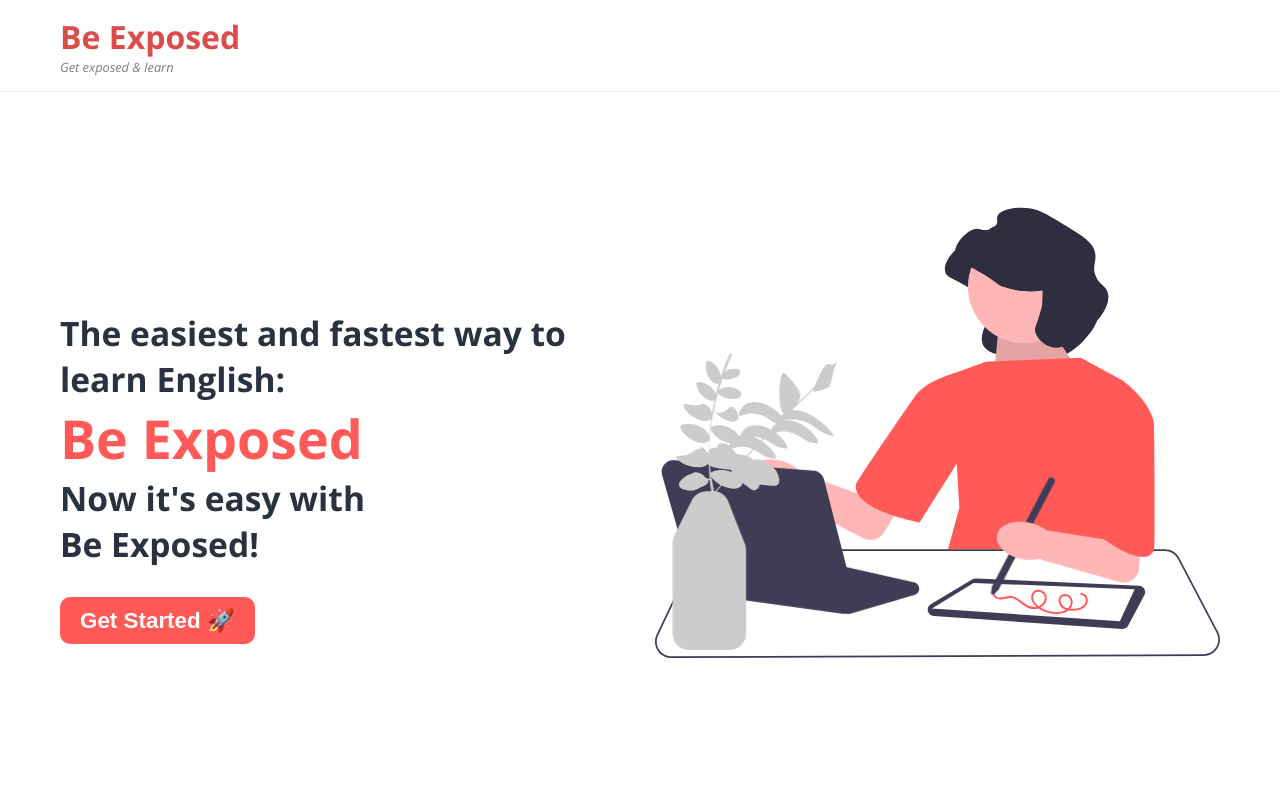
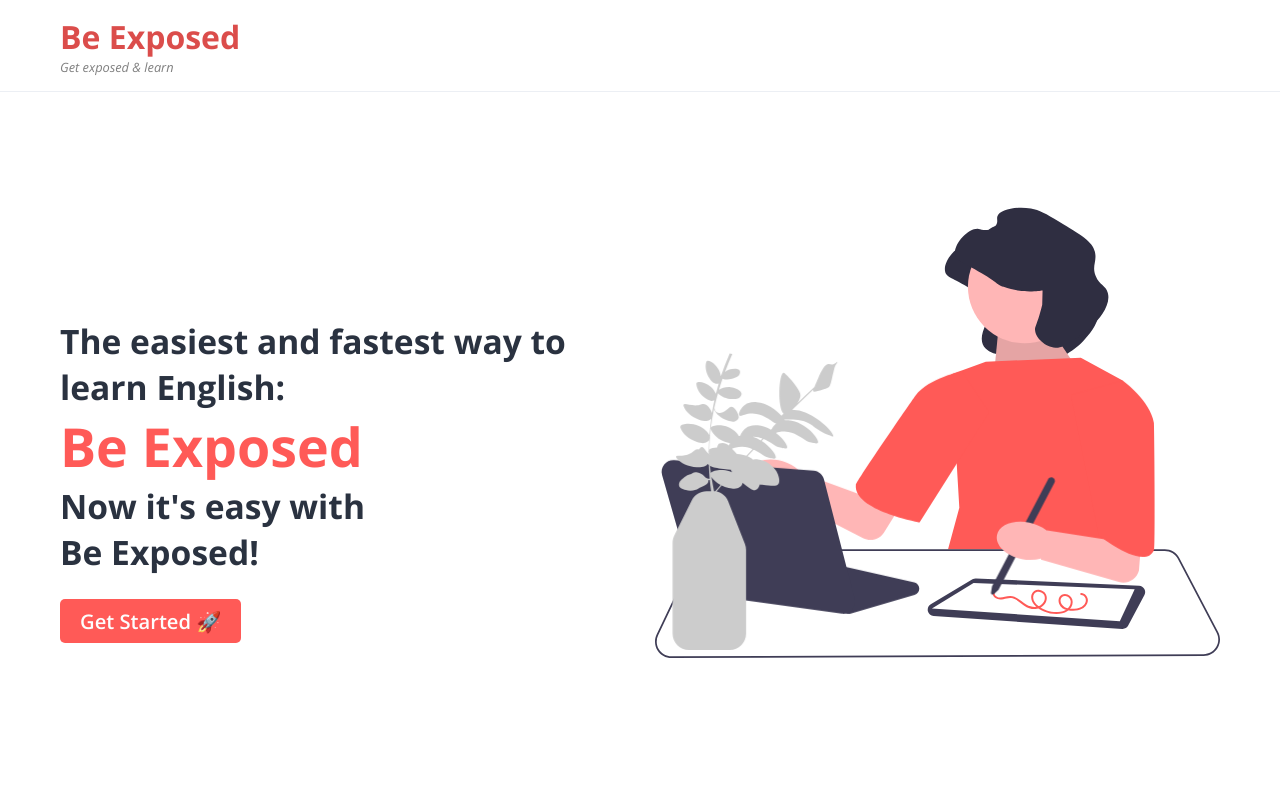
Before and after one commit to coderdal/Be-Exposed, a React (Create React App) app: page / in a window 1280 px wide. Shown: the top 800 px of the page. Built offline with nearby package versions, Linux system fonts and the light colour scheme.

Commit message:
Get started link added

```diff
--- a/src/components/Home/Home.js
+++ b/src/components/Home/Home.js
@@ -1,7 +1,10 @@
 import React from "react";
+
 import { LearningIcon } from "../assets/icons";
 
 import styles from "./Home.module.css";
+
+import { Link } from "react-router-dom";
 
 const Home = () => {
   return (
@@ -15,7 +18,7 @@
           Now it's easy with <br /> Be Exposed!
         </h1>
         <div className={styles.getStarted}>
-          <button>Get Started 🚀</button>
+          <Link to="start">Get Started 🚀</Link>
         </div>
       </div>
       <div className={styles.landingFigure}>
--- a/src/components/Home/Home.module.css
+++ b/src/components/Home/Home.module.css
@@ -29,14 +29,15 @@
   margin: 30px 0;
 }
 
-.home .landingText .getStarted button {
-  padding: 10px 20px;
-  border-radius: 10px;
+.home .landingText .getStarted a {
+  text-decoration: none;
+  padding: 8px 20px;
+  border-radius: 5px;
   border: none;
   background: #ff5a57;
   color: #fdfdfd;
   font-weight: 600;
-  font-size: 1em;
+  font-size: 0.9em;
   cursor: pointer;
 }
 
```
